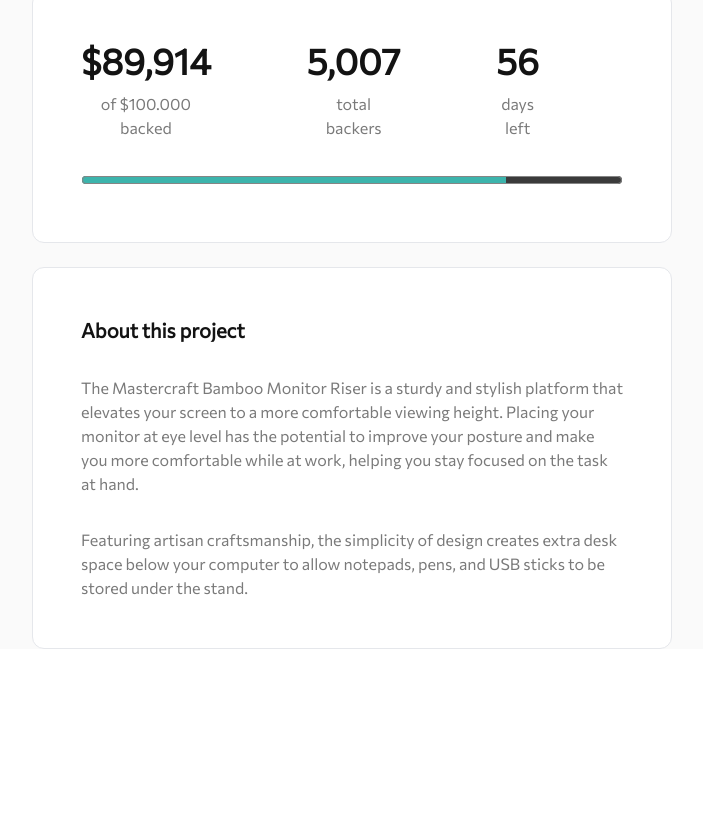
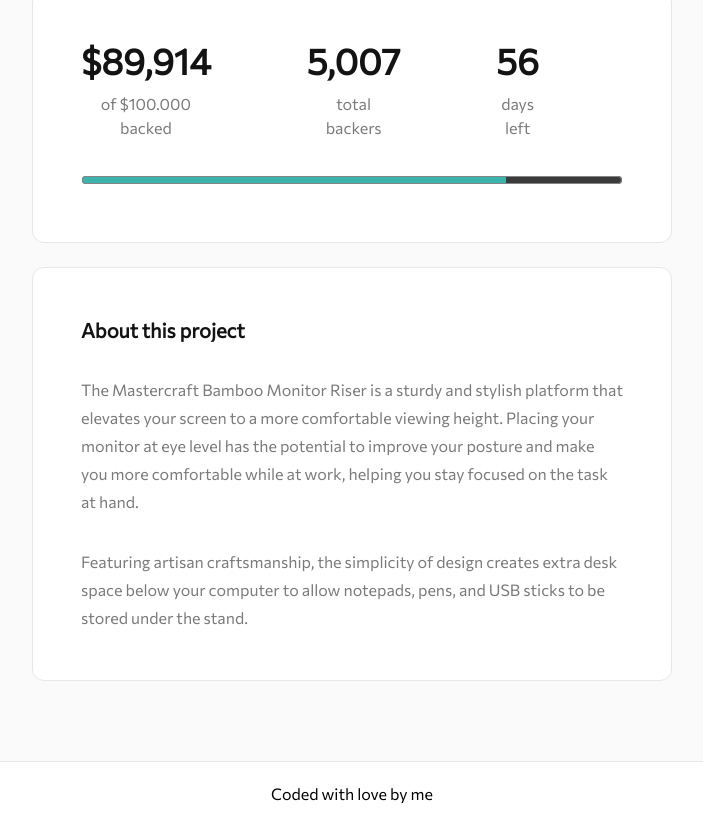
Before and after one commit to CalcagnoLoic/crowdfunding-webapp, a React (Vite) app: page / in a window 1280 px wide. Shown: the part 611-1437 px from the top of the page, without its empty margins (288-991 px from the left). Before the commit the page ends 1260 px from the top, so only its background shows below. Built offline with nearby package versions, Linux system fonts and the light colour scheme.

Commit message:
adding footer

```diff
--- /dev/null
+++ b/src/components/Footer/index.tsx
@@ -0,0 +1,7 @@
+const Component = () => (
+  <p className="mt-20 border-t-[1px] bg-white p-5 text-center">
+    Coded with love by me
+  </p>
+);
+
+export default Component;
--- a/src/components/ProductSection/index.tsx
+++ b/src/components/ProductSection/index.tsx
@@ -19,8 +19,16 @@
         css="text-codGray font-bold text-xl"
       />
 
-      <Paragraph kind="p" content={textSection} css="text-boulder mt-8" />
-      <Paragraph kind="p" content={textSectionBis} css="text-boulder mt-8" />
+      <Paragraph
+        kind="p"
+        content={textSection}
+        css="text-boulder mt-8 leading-7"
+      />
+      <Paragraph
+        kind="p"
+        content={textSectionBis}
+        css="text-boulder mt-8 leading-7"
+      />
     </>
   </BoxLayout>
 );
--- a/src/pages/ProductPage/index.tsx
+++ b/src/pages/ProductPage/index.tsx
@@ -1,7 +1,9 @@
+import Footer from "../../components/Footer";
 import Header from "../../components/Header";
 import ProductHero from "../../components/ProductHero";
 import ProductStat from "../../components/ProductStat";
 import ProductSection from "../../components/ProductSection";
+
 
 const Page = () => (
   <div className="bg-alabaster">
@@ -13,7 +15,7 @@
       <ProductSection positionCSS="mt-6" />
     </main>
 
-    <footer></footer>
+    <Footer />
   </div>
 );
 
```
